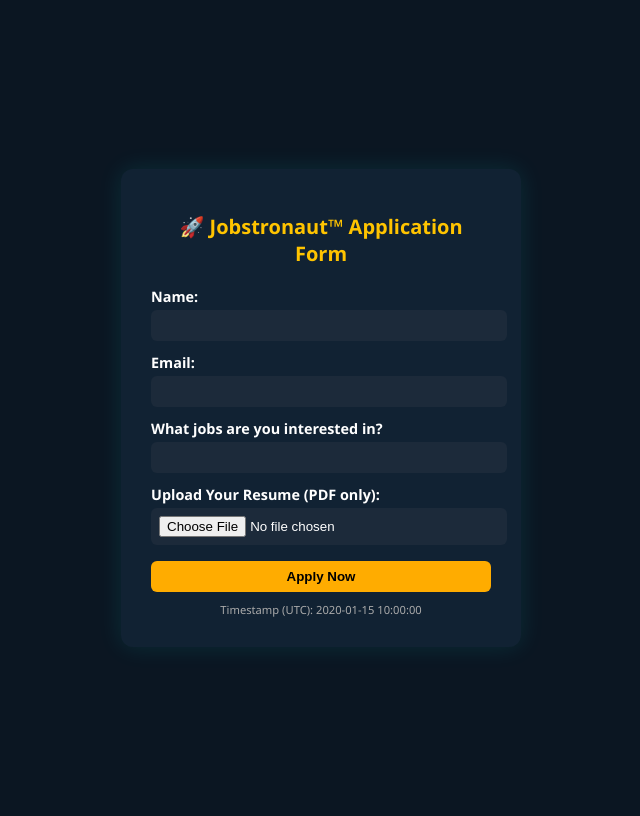
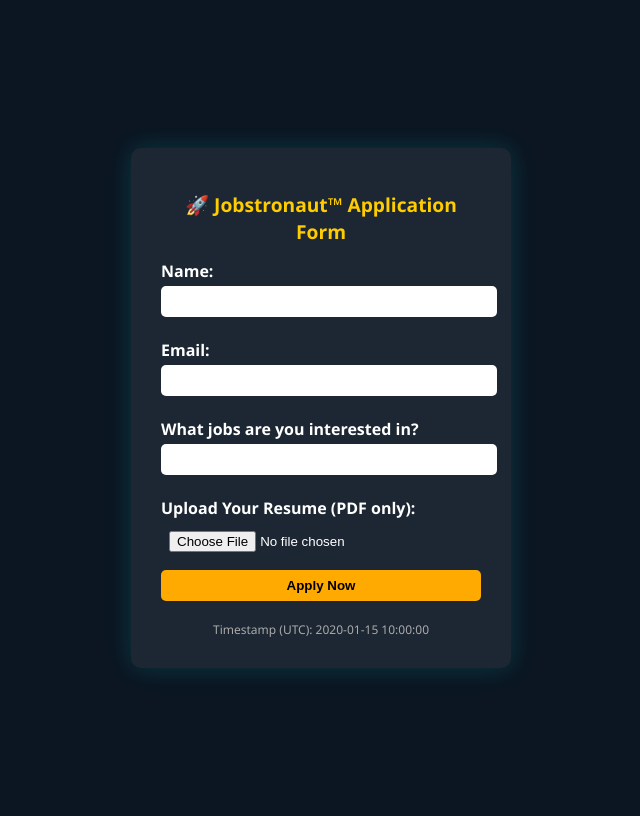
Before and after one commit to BuildWithAlise/jobstronaut_v1, a Flask app: template jobstronaut_backend/templates/index.html in a window 1280 px wide. Shown: the whole page, without its empty margins (319-959 px from the left). Run offline with Flask 3, Linux system fonts and the light colour scheme; the template is opened without the code that fills it: most values are stand-ins (such as "Sample title", 1, 10 or a date in 2020).

Commit message:
Add files via upload

```diff
--- a/jobstronaut_backend/templates/index.html
+++ b/jobstronaut_backend/templates/index.html
@@ -3,7 +3,7 @@
 <head>
   <meta charset="UTF-8" />
   <meta name="viewport" content="width=device-width, initial-scale=1.0"/>
-  <title>🚀 Jobstronaut™ Application Form</title>
+  <title>Jobstronaut™ Application Form</title>
   <style>
     body {
       background-color: #0b1622;
@@ -14,58 +14,47 @@
       align-items: center;
       height: 100vh;
     }
-
     .form-box {
-      background: #112233;
+      background: #1c2733;
       padding: 30px;
-      border-radius: 12px;
-      box-shadow: 0 0 25px rgba(0, 255, 255, 0.1);
-      width: 340px;
-      text-align: left;
+      border-radius: 10px;
+      box-shadow: 0 0 25px rgba(0, 255, 255, 0.15);
+      width: 320px;
     }
-
     .form-box h1 {
+      font-size: 1.2rem;
+      margin-bottom: 15px;
       text-align: center;
-      color: #ffc400;
-      font-size: 1.25rem;
-      margin-bottom: 20px;
+      color: #ffcc00;
     }
-
     label {
       display: block;
-      font-size: 0.9rem;
+      margin-top: 12px;
+      margin-bottom: 4px;
       font-weight: bold;
-      margin-top: 12px;
     }
-
-    input, select, textarea {
+    input, select {
       width: 100%;
       padding: 8px;
-      margin-top: 4px;
+      margin-bottom: 10px;
       border: none;
-      border-radius: 6px;
-      background-color: #1c2a3a;
-      color: #fff;
+      border-radius: 5px;
     }
-
     input[type="submit"] {
-      margin-top: 16px;
-      background-color: #ffac00;
+      background-color: #ffaa00;
       color: #000;
       font-weight: bold;
       cursor: pointer;
-      transition: background 0.3s ease;
+      transition: 0.3s ease;
     }
-
     input[type="submit"]:hover {
-      background-color: #ffaa33;
+      background-color: #ffcc00;
     }
-
     small {
       display: block;
       text-align: center;
       margin-top: 10px;
-      font-size: 0.7rem;
+      font-size: 0.75rem;
       color: #aaa;
     }
   </style>
@@ -88,7 +77,6 @@
 
       <input type="submit" value="Apply Now" />
     </form>
-
     <small>Timestamp (UTC): {{ timestamp }}</small>
   </div>
 </body>
```
